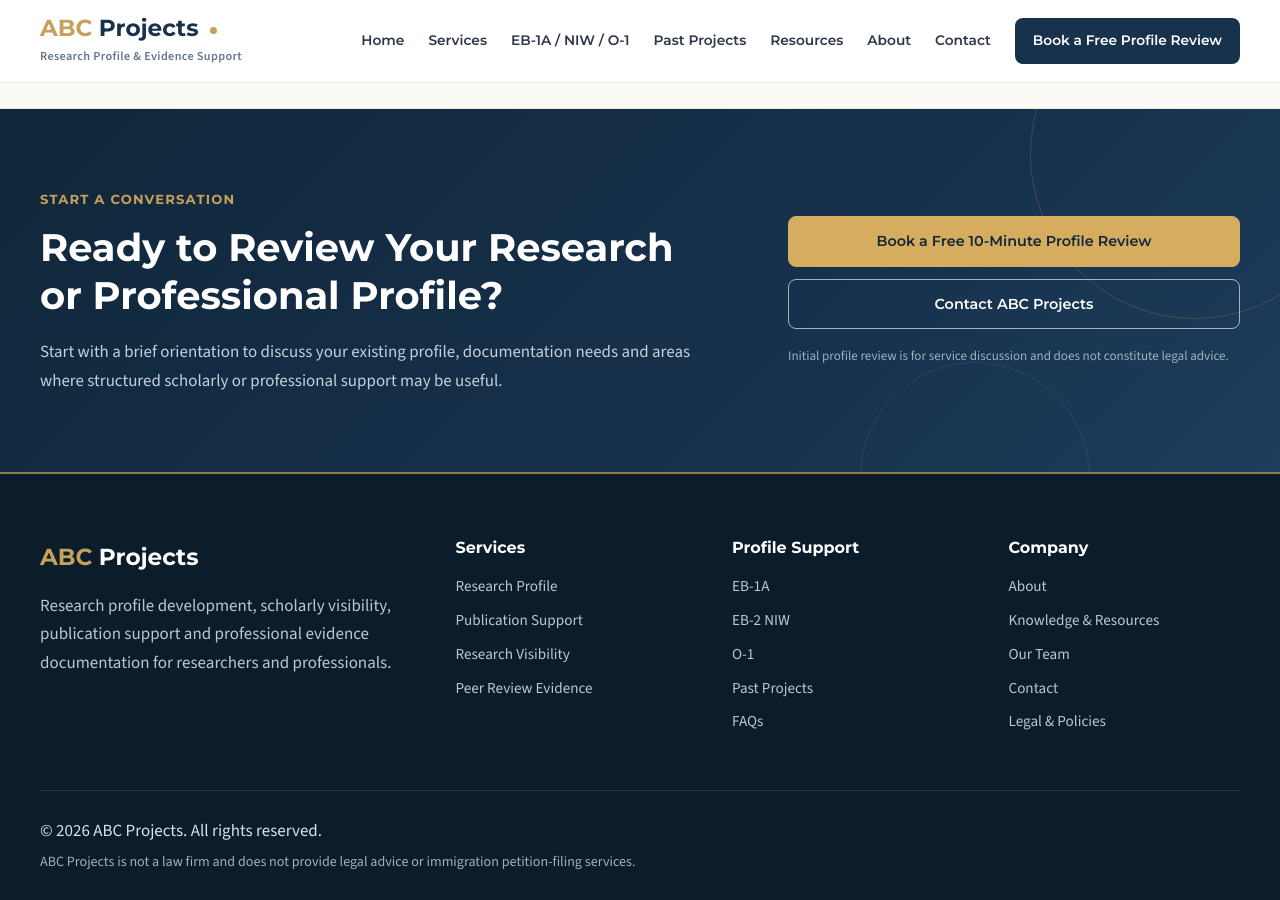
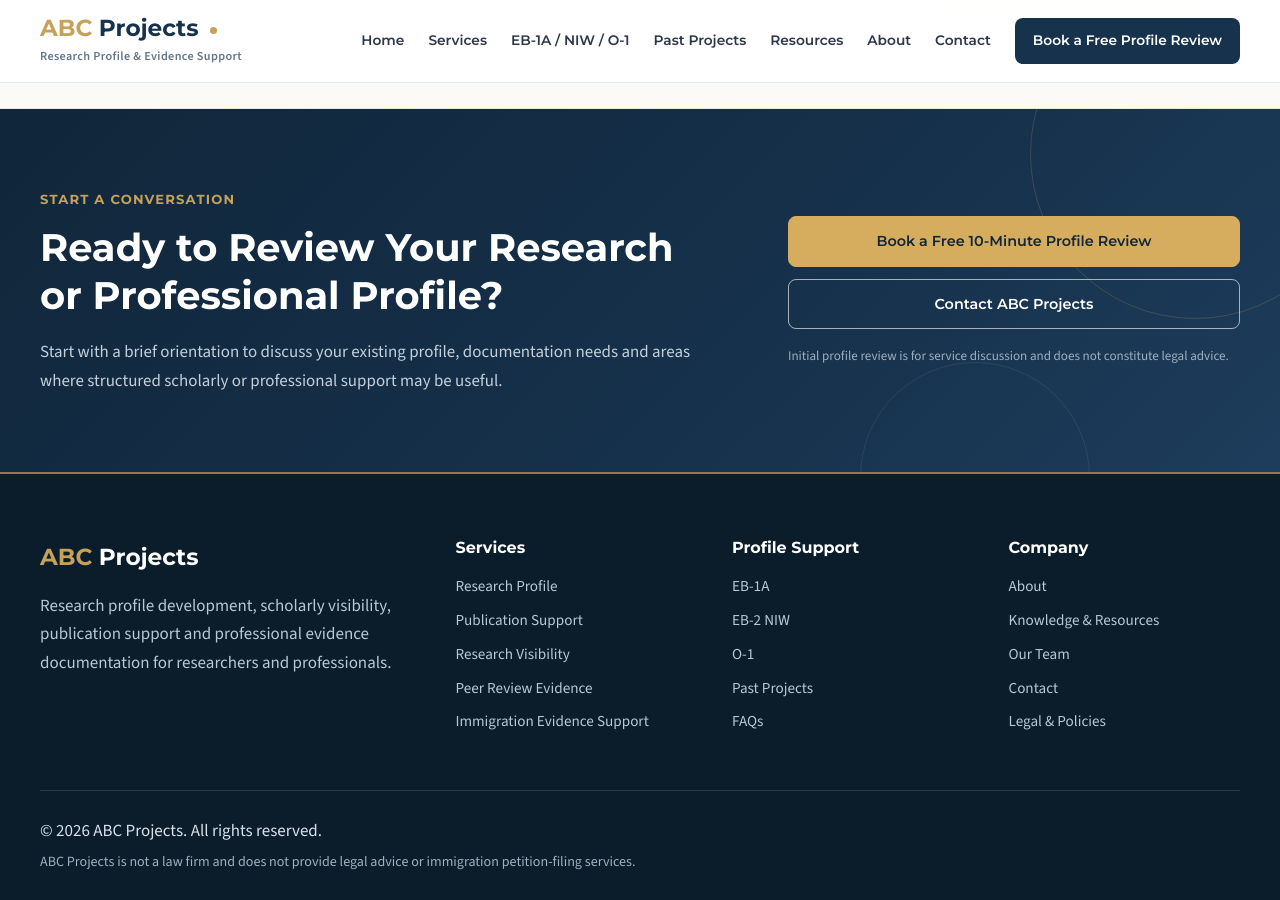
Before and after one commit to uprightpub/abcprojects, a Jekyll site: the page built from index.html, in a window 1280 px wide and 900 px high, scrolled down 10244 px. Built offline with Jekyll 4.4.1, drawn with Linux system fonts in a browser that asks for light colours.

Commit message:
Update footer.html

```diff
--- a/_includes/footer.html
+++ b/_includes/footer.html
@@ -35,6 +35,10 @@
 
   <a href="{{ '/services/peer-review-evidence/' | relative_url }}">
     Peer Review Evidence
+  </a>
+
+  <a href="{{ '/immigration-support/' | relative_url }}">
+    Immigration Evidence Support
   </a>
 
 </div>
```
Lines whose indentation alone changed are shown as unchanged.
